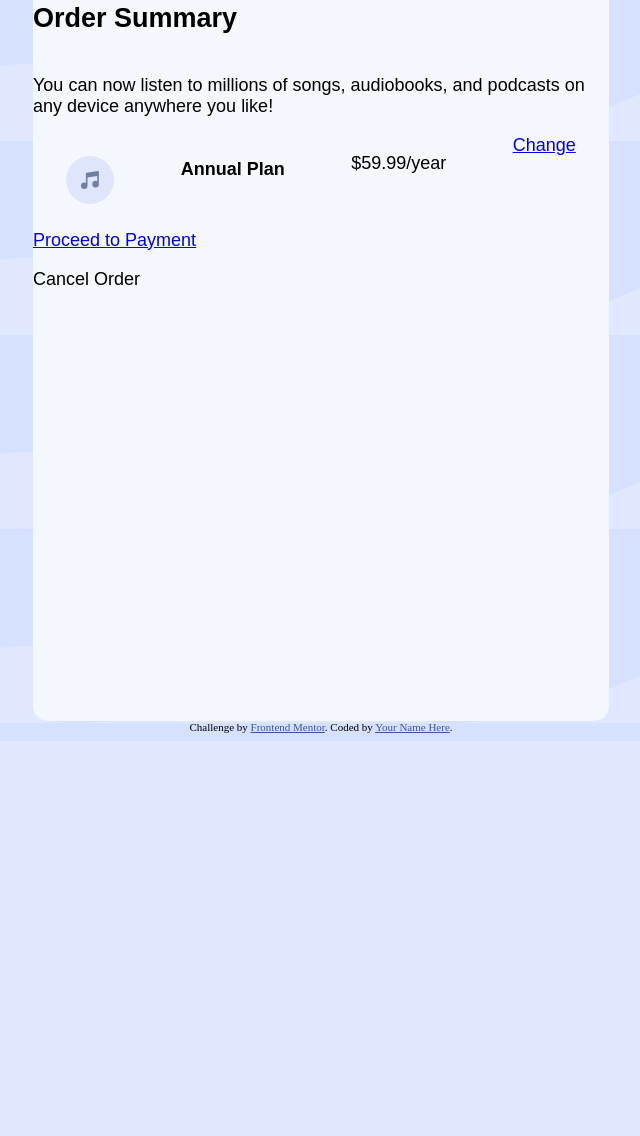
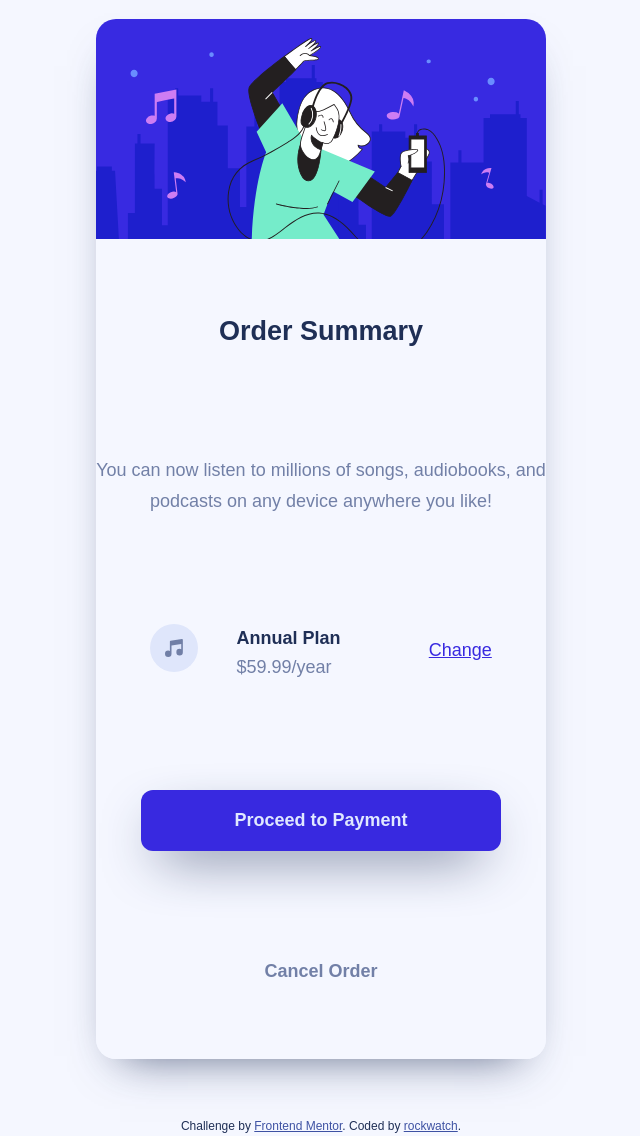
Before and after one commit to lopezolidev/Order-card, a plain HTML site: page index.html in a window 1280 px wide. Shown: the part 247-1383 px from the top of the page, without its empty margins (319-959 px from the left). Before the commit the page ends 988 px from the top, so only its background shows below. Drawn offline with Linux system fonts and the light colour scheme.

Commit message:
styling elements

```diff
--- a/index.html
+++ b/index.html
@@ -9,7 +9,11 @@
   <title>Frontend Mentor | Order summary card</title>
   <link rel="stylesheet" href="style.css">
 </head>
-<body id="general">
+
+<body id="background">
+  <img src="images/pattern-background-mobile.svg" alt="image"  />
+
+  <div id="general">
 
   <main id="card">
 
@@ -39,6 +43,8 @@
 
         <h3 class="icon"> <img src="images/icon-music.svg" alt="icon-music"></h3>
 
+        <div class="selections">
+
         <h4 class="annual">
 
           Annual Plan
@@ -49,20 +55,25 @@
           $59.99/year
         </p>
 
+        </div>
+
+
         <a href="#" class="change">Change</a>
 
       </div>
 
-      <a href="#" class="payment">Proceed to Payment</a>
+      <h4 class="payment">Proceed to Payment</h4>
 
       <p class="cancel">Cancel Order</p>
     </div>
 
   </main>
 
+  </div>
+
   <footer class="attribution">
     Challenge by <a href="https://www.frontendmentor.io?ref=challenge" target="_blank">Frontend Mentor</a>.
-    Coded by <a href="#">Your Name Here</a>.
+    Coded by <a href="#">rockwatch</a>.
   </footer>
 
 </body>
--- a/style.css
+++ b/style.css
@@ -1,6 +1,13 @@
 /*----------------------------------FOOTER-------------------------------------------------*/
-.attribution { font-size: 11px; text-align: center; }
-.attribution a { color: hsl(228, 45%, 44%); }
+.attribution {
+    font-size: 0.75em;
+    font-family: 'Red Hat Display', sans-serif;;
+    text-align: center;
+    color: var(--Darkblue);
+}
+.attribution a {
+    color: hsl(228, 45%, 44%);
+ }
 
 /*---------------------------------VARIABLES AND ASSETS------------------------------------------*/
 
@@ -10,6 +17,7 @@
         --Verypaleblue: hsl(225, 100%, 98%);
         --Desaturatedblue: hsl(224, 23%, 55%);
         --Darkblue: hsl(223, 47%, 23%);
+        --VeryLightgray: hsl(192, 16%, 94%);
     }
 
     @import url('https://fonts.googleapis.com/css2?family=Red+Hat+Display:wght@500;700;900&display=swap');
@@ -18,9 +26,11 @@
 
     /*------------------------------MAIN STRUCTURE-----------------------------------------------*/
 
+    #background {
+        background-color: var(--Verypaleblue);
+    }
+
     #general {
-        background: var(--Paleblue);
-        background-image: url(images/pattern-background-mobile.svg);
         font-size: 1.125em;
         display: flex;
         justify-content: center;
@@ -31,16 +41,21 @@
     #card {
         display: grid;
         grid-template-rows: 220px 1fr;
-        border-radius: 15px;
+        border-radius: 20px;
         overflow: hidden;
-        width: 45vw;
-        height: 120vh;
-        /*margin: 60px auto;*/
+        width: 450px;
+        height: 130vh;
+        margin: 60px auto;
+        box-shadow: -1px 22px 44px -25px rgba(31,47,86,0.75);
+        -webkit-box-shadow: -1px 22px 44px -25px rgba(31,47,86,0.75);
+        -moz-box-shadow: -1px 22px 44px -25px rgba(31,47,86,0.75);
     }
 
     #wrapper {
         display: flex;
         flex-direction: column;
+        justify-content: space-around;
+        align-items: center;
         background: var(--Verypaleblue);
         font-family: 'Red Hat Display', sans-serif;
     }
@@ -49,5 +64,60 @@
         display: flex;
         flex-direction: row;
         justify-content: space-around;
+        align-items: center;
+        background:transparent;
+        width: 400px;
     }
+
+
     /*----------------------------------------CONTENT--------------------------------------------------*/
+
+
+    #wrapper .summary {
+        font-weight:  900;
+        color: var(--Darkblue);
+        padding-top: 20px;
+    }
+
+    #wrapper .description {
+        font-weight: 500;
+        color: var(--Desaturatedblue);
+        text-align: center;
+        line-height: 1.70em;
+    }
+
+    #wrapper #plan .selections {
+        margin-right: 30px;
+        margin-left: -20px;
+        line-height: 0.30em;
+        }
+
+    #wrapper #plan .selections .annual {
+        color: var(--Darkblue);
+    }
+
+    #wrapper #plan .selections .cost {
+        color: var(--Desaturatedblue);
+    }
+
+    #wrapper #plan .change {
+        justify-self: right;
+        color: var(--Brightblue);
+        font-weight: 500;
+    }
+
+    #wrapper .payment {
+        background: var(--Brightblue);
+        color: var(--Paleblue);
+        padding: 20px 93px;
+        border-radius: 12px;
+        box-shadow: -1px 20px 55px -20px  var(--Darkblue);
+        -webkit-box-shadow: -1px 20px 55px -20px var(--Darkblue);
+        -moz-box-shadow: -1px 20px 55px -20px var(--Darkblue)
+    }
+
+    #wrapper .cancel {
+        font-weight: 700;
+        color: var(--Desaturatedblue);
+        padding-bottom: 25px;
+    }
```
